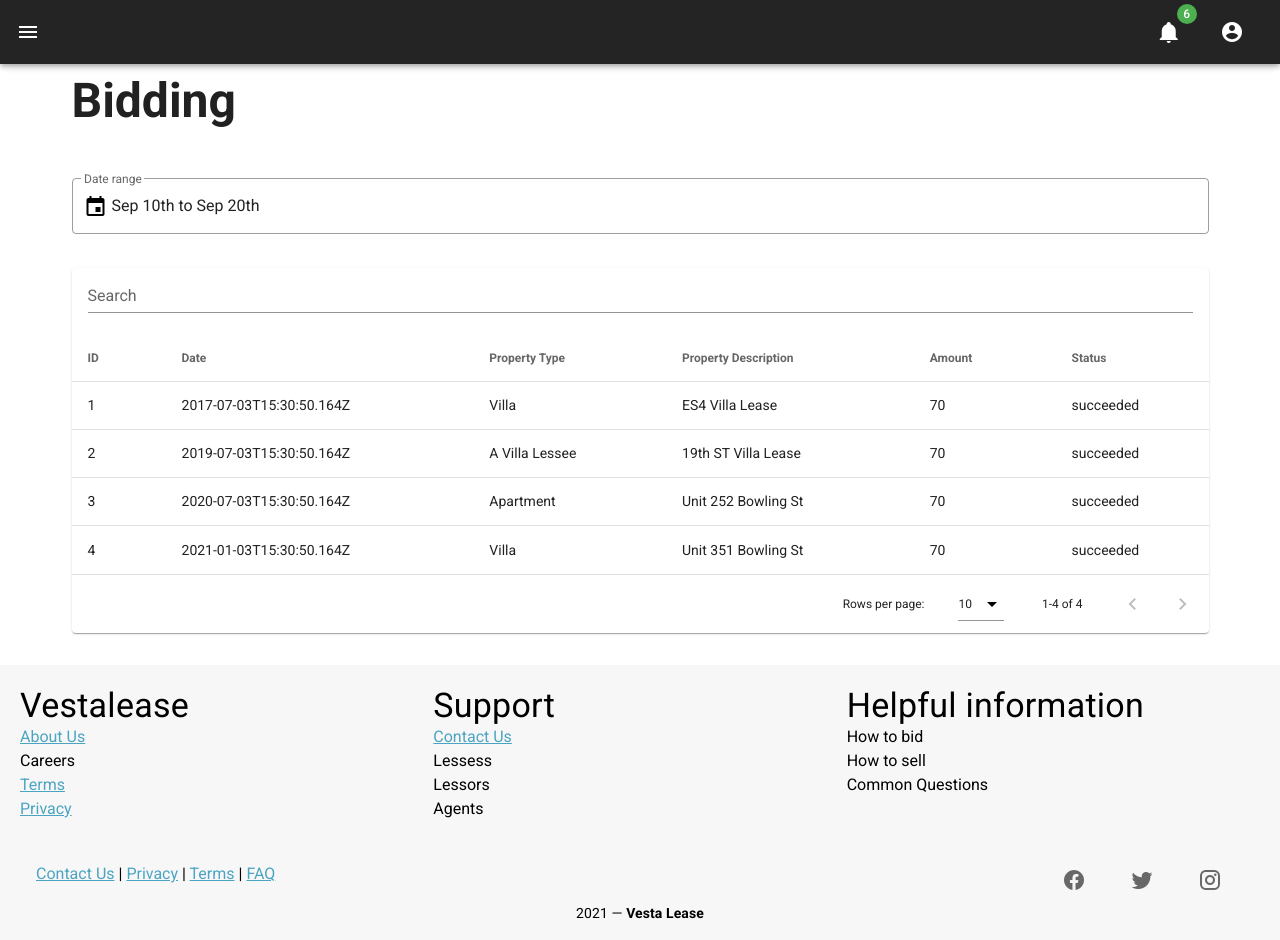
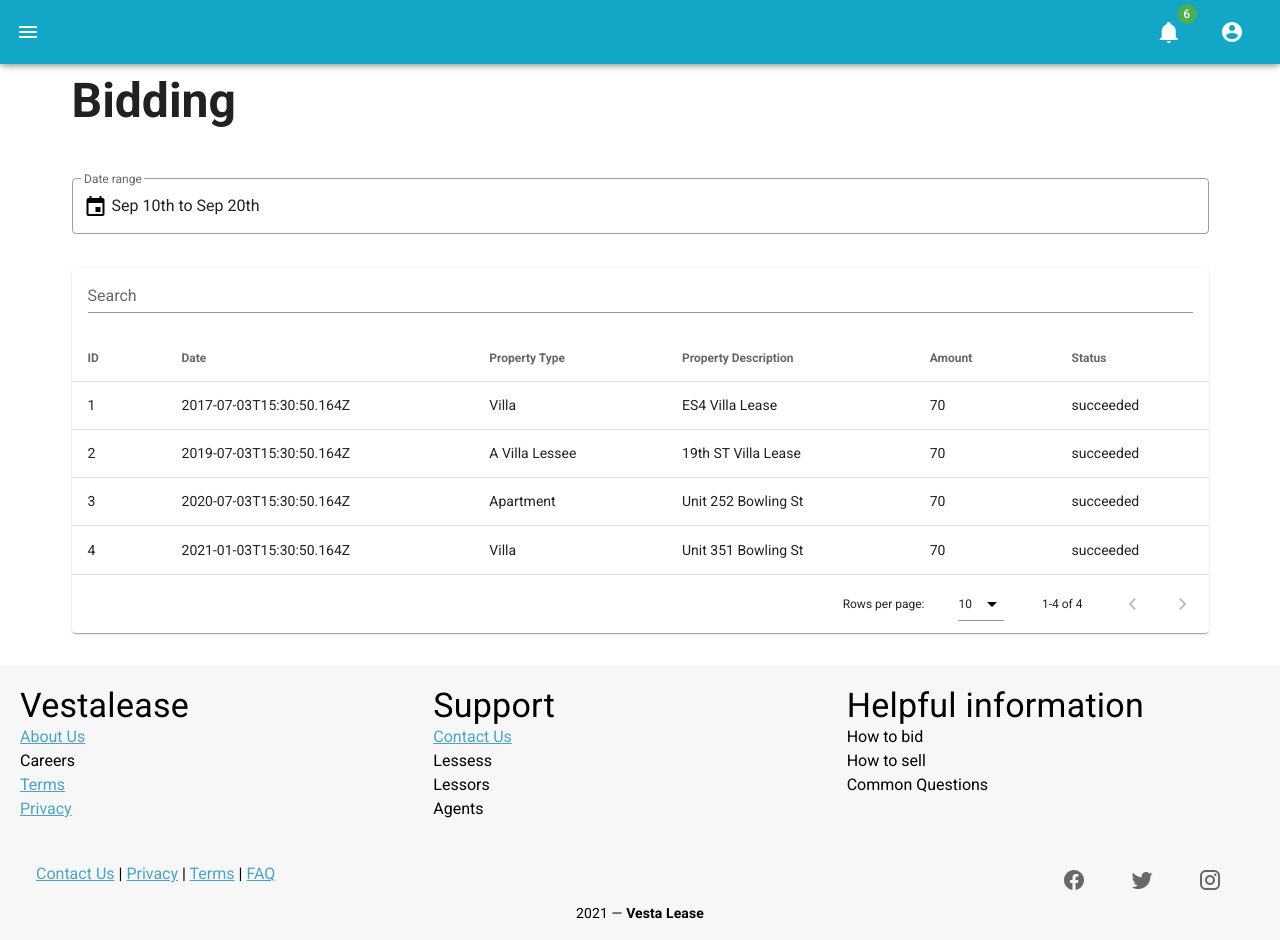
Before and after one commit to xtrone88/vesta-rental-mockup, a Vue app: page /lessor/bidding in a window 1280 px wide. Built offline with nearby package versions, Linux system fonts and the light colour scheme.

Commit message:
change add bar color based on  lessor admin etc

```diff
--- a/src/App.vue
+++ b/src/App.vue
@@ -1,11 +1,11 @@
-<style>
+<style lang="scss">
 i.v-icon.v-icon {
   color: black;
 }
 </style>
 <template>
   <v-app>
-    <v-app-bar app color="#242424" dark>
+    <v-app-bar app :color="appBarColor" dark>
       <v-app-bar-nav-icon @click="drawer = true"></v-app-bar-nav-icon>
       <div class="d-flex align-center">
         <v-btn :to="{ name: 'Home' }" plain>
@@ -198,7 +198,16 @@ export default {
   name: "App",
 
   components: {},
-
+  computed: {
+    appBarColor: function () {
+      if (this.$route.path.startsWith("/lessor")) {
+        return "#12a7c6";
+      } else if (this.$route.path.startsWith("/admin")) {
+        return "blue";
+      }
+      return "#242424";
+    },
+  },
   data: () => ({
     drawer: false,
     group: null,
--- a/src/pages/lessee/transactions.vue
+++ b/src/pages/lessee/transactions.vue
@@ -27,7 +27,7 @@
                 v-on="on"
               />
             </template>
-            <v-date-picker v-model="date" no-title @input="menu1 = false" />
+            <v-date-picker v-model="dates" no-title @input="menu1 = false" />
           </v-menu>
 
           <v-data-table
@@ -60,6 +60,7 @@ export default {
   data: () => ({
     dates: ["2019-09-10", "2019-09-20"],
     search: "",
+    menu1: false,
     transactions: sampleTransactions,
   }),
 
--- a/src/pages/lessor/bidding.vue
+++ b/src/pages/lessor/bidding.vue
@@ -27,7 +27,7 @@
                 v-on="on"
               />
             </template>
-            <v-date-picker v-model="date" no-title @input="menu1 = false" />
+            <v-date-picker v-model="dates" no-title @input="menu1 = false" />
           </v-menu>
 
           <v-data-table
@@ -60,6 +60,7 @@ export default {
   data: () => ({
     dates: ["2019-09-10", "2019-09-20"],
     search: "",
+    menu1: false,
     transactions: sampleTransactions,
   }),
 
--- a/src/pages/lessor/revenue.vue
+++ b/src/pages/lessor/revenue.vue
@@ -27,7 +27,7 @@
                 v-on="on"
               />
             </template>
-            <v-date-picker v-model="date" no-title @input="menu1 = false" />
+            <v-date-picker v-model="dates" no-title @input="menu1 = false" />
           </v-menu>
 
           <v-data-table
@@ -66,6 +66,7 @@ export default {
   data: () => ({
     dates: ["2019-09-10", "2019-09-20"],
     search: "",
+    menu1: false,
     transactions: sampleTransactions,
   }),
 
```
